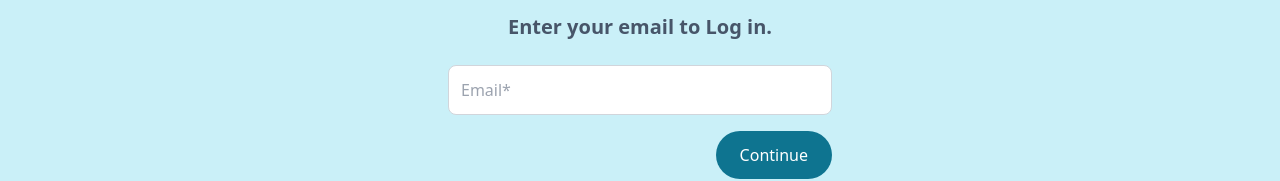
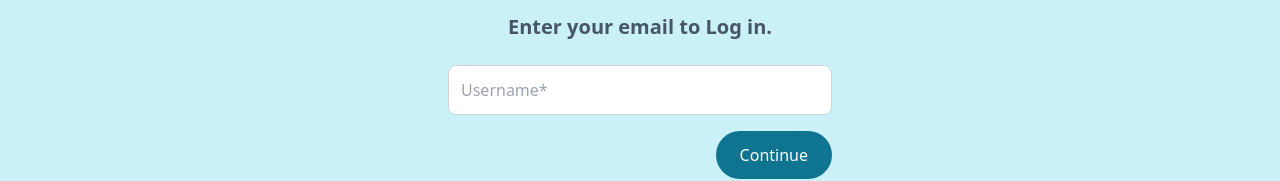
Before and after one commit to Mokawane/SEEMOK507_BCL2407_GroupB_Jonas-Mokawane_JSF04, a Vue app: page /login in a window 1280 px wide. Shown: the part 380-561 px from the top of the page. Built offline with nearby package versions, Linux system fonts and the light colour scheme; no server answers.

Commit message:
Changed input field in login form from email to text type and updated v-model and placeholder

```diff
--- a/src/pages/Login.vue
+++ b/src/pages/Login.vue
@@ -94,9 +94,9 @@ const handleLogout = () => {
         <form @submit.prevent="handleSubmit">
           <div class="mb-4" v-if="step === 1">
             <input
-              type="email"
-              v-model="email"
-              placeholder="Email*"
+              type="text"
+              v-model="username"
+              placeholder="Username*"
               class="w-full p-3 border border-gray-300 rounded-lg"
               required
             />
```
